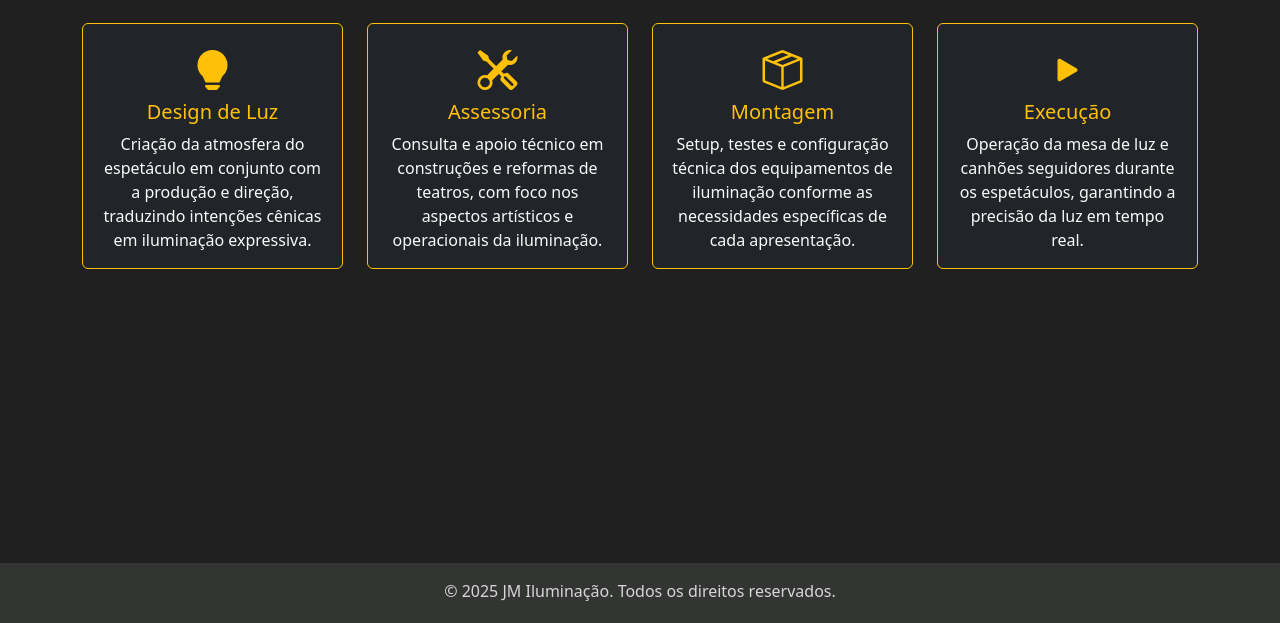
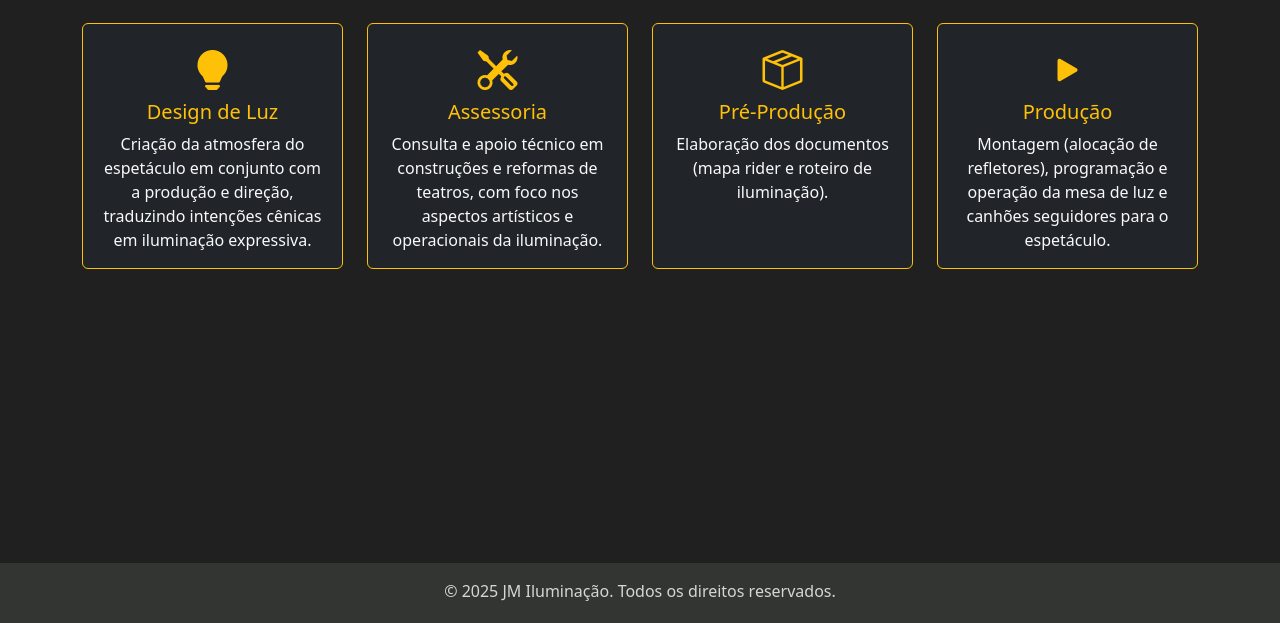
Before and after one commit to BrunoFalck/JMIlumina-o, a plain HTML site: page servicos.html in a window 1280 px wide. Shown: the part 177-800 px from the top of the page. Drawn offline with nearby package versions, Linux system fonts and the light colour scheme.

Commit message:
Add files via upload

```diff
--- a/servicos.html
+++ b/servicos.html
@@ -60,8 +60,8 @@
         <div class="card h-100 bg-dark text-light border-warning text-center">
             <div class="card-body">
             <i class="bi bi-box-seam text-warning fs-1 mb-3"></i>
-            <h5 class="card-title text-warning">Montagem</h5>
-            <p class="card-text">Setup, testes e configuração técnica dos equipamentos de iluminação conforme as necessidades específicas de cada apresentação.</p>
+            <h5 class="card-title text-warning">Pré-Produção</h5>
+            <p class="card-text">Elaboração dos documentos (mapa rider e roteiro de iluminação).</p>
             </div>
         </div>
         </div>
@@ -70,8 +70,8 @@
         <div class="card h-100 bg-dark text-light border-warning text-center">
             <div class="card-body">
             <i class="bi bi-play-fill text-warning fs-1 mb-3"></i>
-            <h5 class="card-title text-warning">Execução</h5>
-            <p class="card-text">Operação da mesa de luz e canhões seguidores durante os espetáculos, garantindo a precisão da luz em tempo real.</p>
+            <h5 class="card-title text-warning">Produção</h5>
+            <p class="card-text">Montagem (alocação de refletores), programação e operação da mesa de luz e canhões seguidores para o espetáculo.</p>
             </div>
         </div>
         </div>
```
